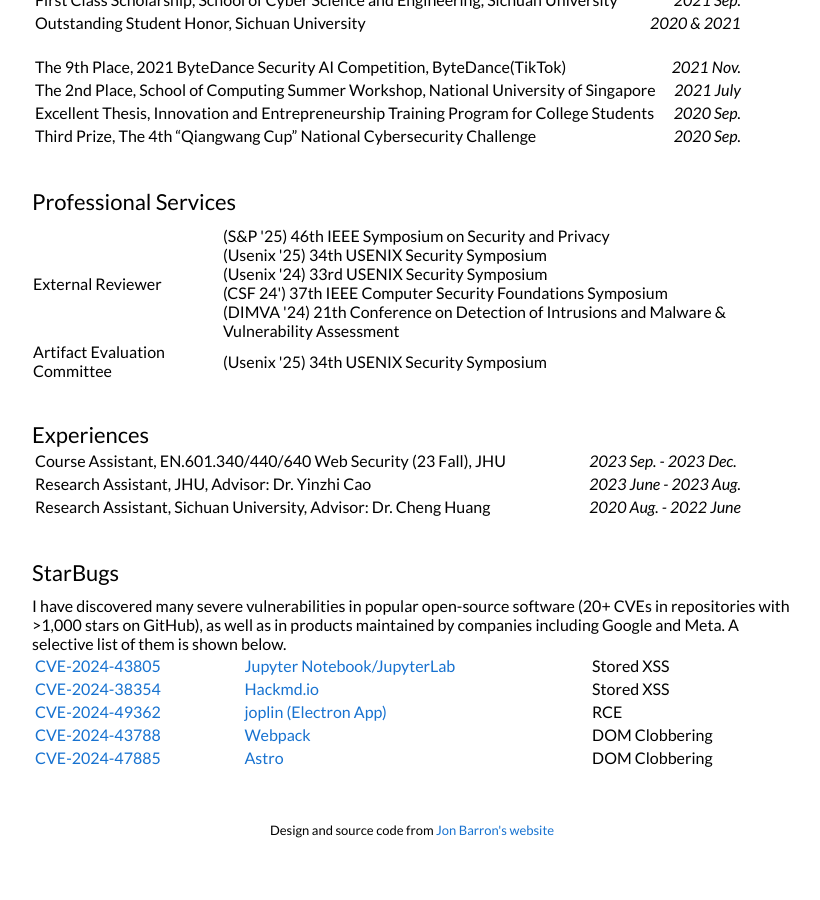
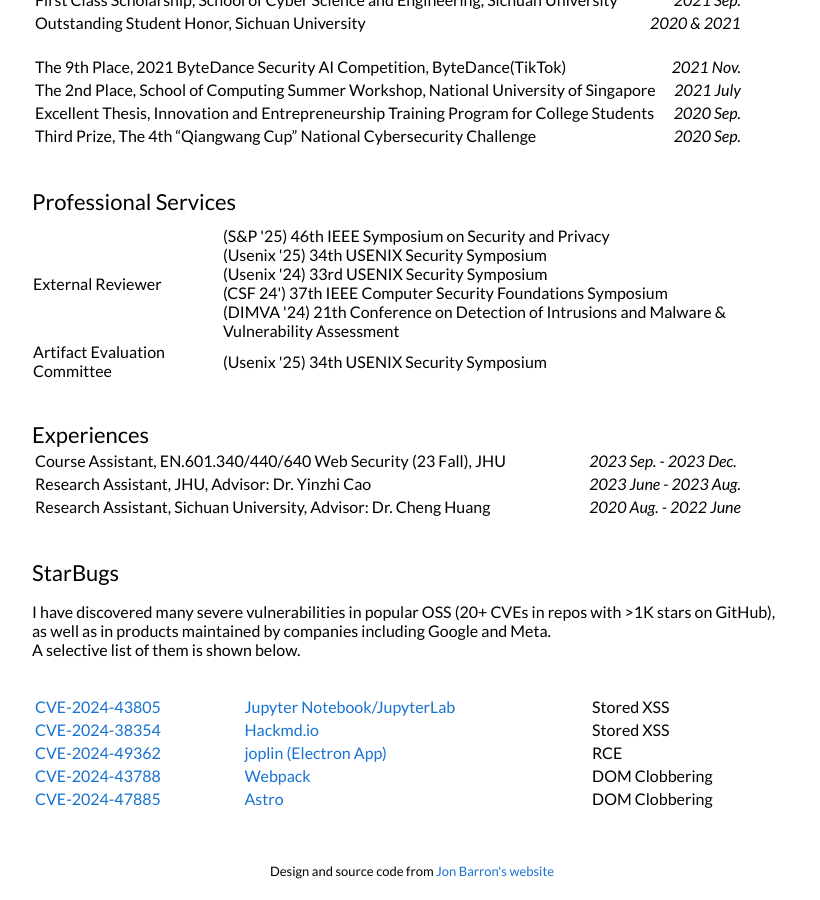
Before and after one commit to jackfromeast/jackfromeast.github.io, a Jekyll site: the page built from _posts/2024-09-23-FollowMyFlow.md, in a window 1280 px wide and 900 px high, scrolled down 1484 px. Shown: the whole window, without its empty margins (228-1048 px from the left). Built offline with Jekyll 4.4.1, drawn with Linux system fonts in a browser that asks for light colours; before the commit the page ends 2343 px from its top, so only the background shows below that.

Commit message:
[StarBugs] Update the section

```diff
--- a/_layouts/default.html
+++ b/_layouts/default.html
@@ -250,8 +250,11 @@
               <div style="margin-bottom: 10px;">
                 <h2>StarBugs</h2>
               </div>
-              I have discovered many severe vulnerabilities in popular open-source software (20+ CVEs in repositories with >1,000 stars on GitHub), as well as in products maintained by companies including Google and Meta.
+              <p>
+              I have discovered many severe vulnerabilities in popular OSS (20+ CVEs in repos with >1K stars on GitHub), as well as in products maintained by companies including Google and Meta.
+              <br>
               A selective list of them is shown below.
+              </p><br>
               <table style="width:100%;table-layout:auto;">
                 {% for vuln in site.data.vulns %}
                 {% if vuln.selected %}
```
